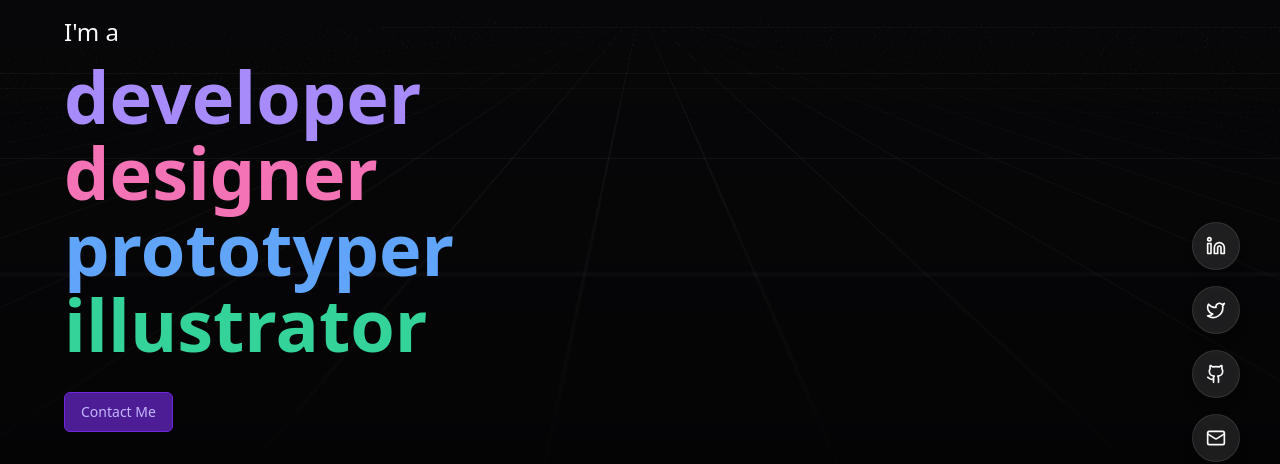
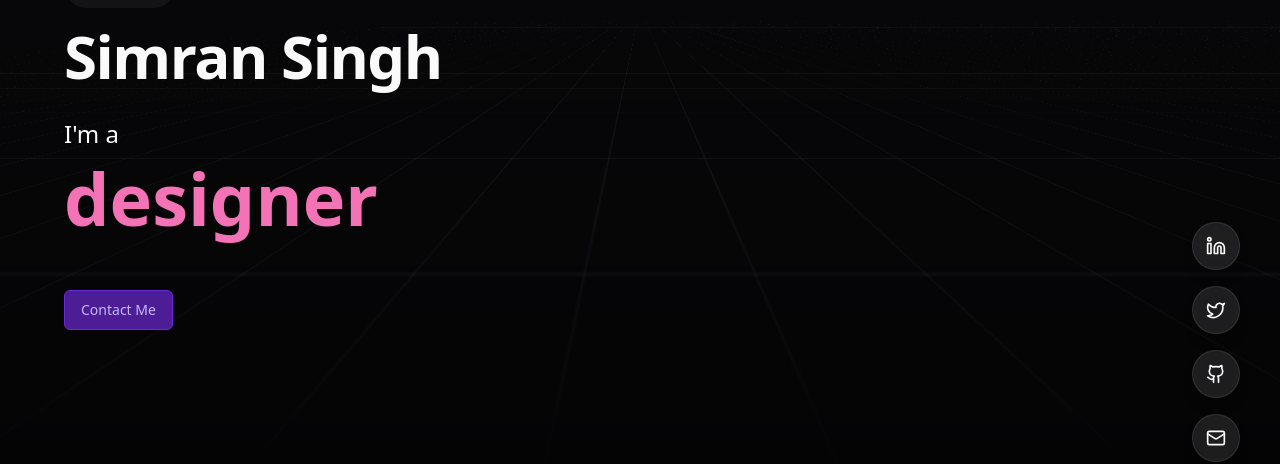
Before and after one commit to vaibhavsaha/portfolio-playground-journey, a React (Vite) app: page / in a window 1280 px wide. Shown: the part 298-762 px from the top of the page. Built offline with nearby package versions, Linux system fonts and the light colour scheme.

Commit message:
Refactor: Update homepage text
Update the text on the homepage to reflect the developer's updated roles as a designer, prototyper, and illustrator.

```diff
--- a/src/pages/Index.tsx
+++ b/src/pages/Index.tsx
@@ -1,5 +1,5 @@
 
-import { useState } from 'react';
+import { useState, useEffect } from 'react';
 import { motion } from 'framer-motion';
 import { RetroGrid } from '@/components/ui/retro-grid';
 import IntroAnimation from '@/components/IntroAnimation';
@@ -10,6 +10,23 @@ import { Button } from '@/components/ui/button';
 
 const Index = () => {
   const [showIntro, setShowIntro] = useState(true);
+  const [currentRoleIndex, setCurrentRoleIndex] = useState(0);
+
+  const roles = [
+    { text: 'developer', color: 'text-violet-600 dark:text-violet-400' },
+    { text: 'designer', color: 'text-pink-600 dark:text-pink-400' },
+    { text: 'prototyper', color: 'text-blue-600 dark:text-blue-400' },
+    { text: 'illustrator', color: 'text-emerald-600 dark:text-emerald-400' }
+  ];
+
+  useEffect(() => {
+    // Change role every 3 seconds
+    const interval = setInterval(() => {
+      setCurrentRoleIndex((prevIndex) => (prevIndex + 1) % roles.length);
+    }, 3000);
+
+    return () => clearInterval(interval);
+  }, []);
 
   const handleIntroComplete = () => {
     setShowIntro(false);
@@ -67,11 +84,17 @@ const Index = () => {
                 transition={{ duration: 0.5, delay: 0.5 }}
               >
                 <span className="text-2xl mb-3">I'm a</span>
-                <div className="flex flex-col space-y-1">
-                  <span className="text-6xl sm:text-7xl font-bold text-violet-600 dark:text-violet-400">developer</span>
-                  <span className="text-6xl sm:text-7xl font-bold text-pink-600 dark:text-pink-400">designer</span>
-                  <span className="text-6xl sm:text-7xl font-bold text-blue-600 dark:text-blue-400">prototyper</span>
-                  <span className="text-6xl sm:text-7xl font-bold text-emerald-600 dark:text-emerald-400">illustrator</span>
+                <div className="h-24">
+                  <motion.span
+                    key={currentRoleIndex}
+                    initial={{ opacity: 0, y: 20 }}
+                    animate={{ opacity: 1, y: 0 }}
+                    exit={{ opacity: 0, y: -20 }}
+                    transition={{ duration: 0.5 }}
+                    className={`text-6xl sm:text-7xl font-bold block ${roles[currentRoleIndex].color}`}
+                  >
+                    {roles[currentRoleIndex].text}
+                  </motion.span>
                 </div>
               </motion.div>
 
```
